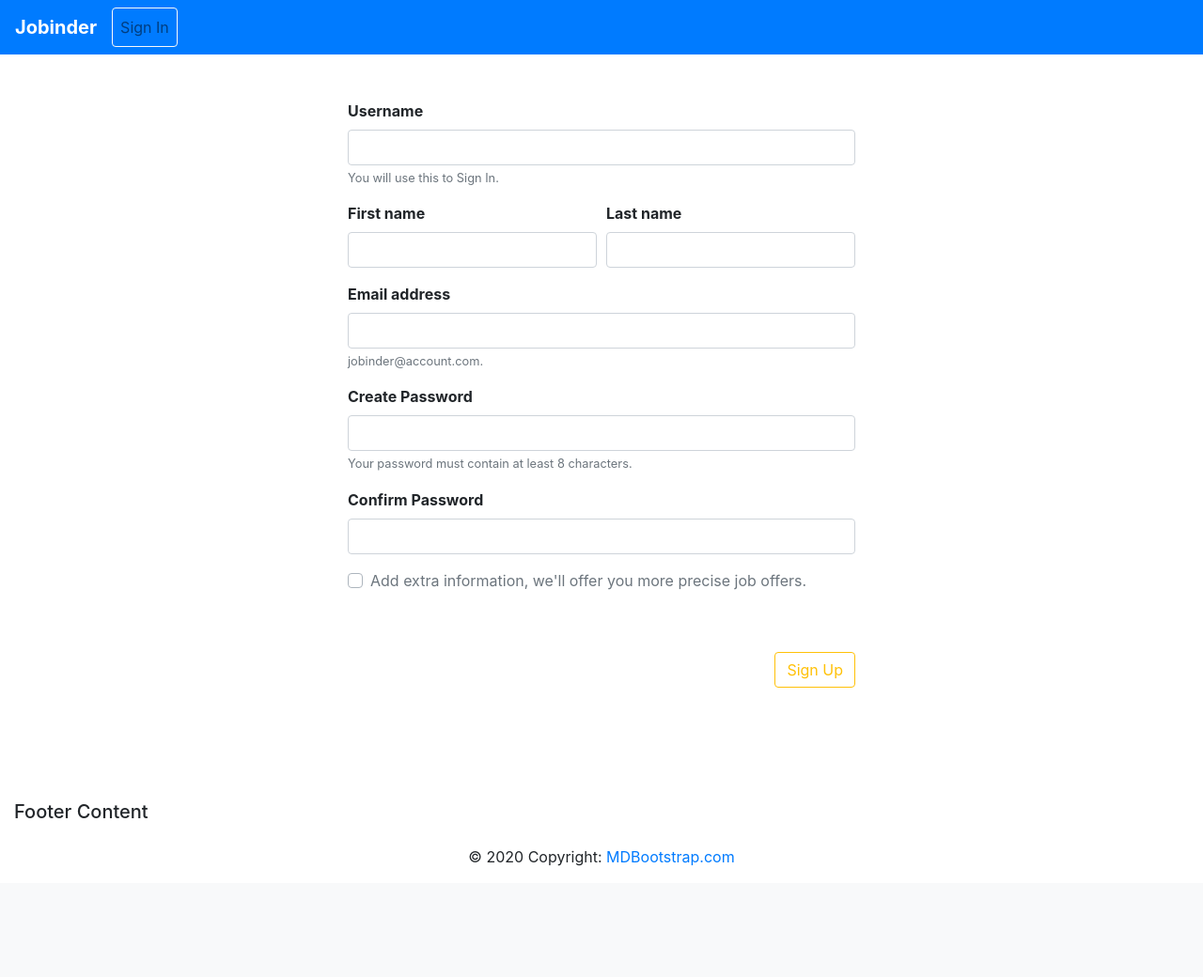
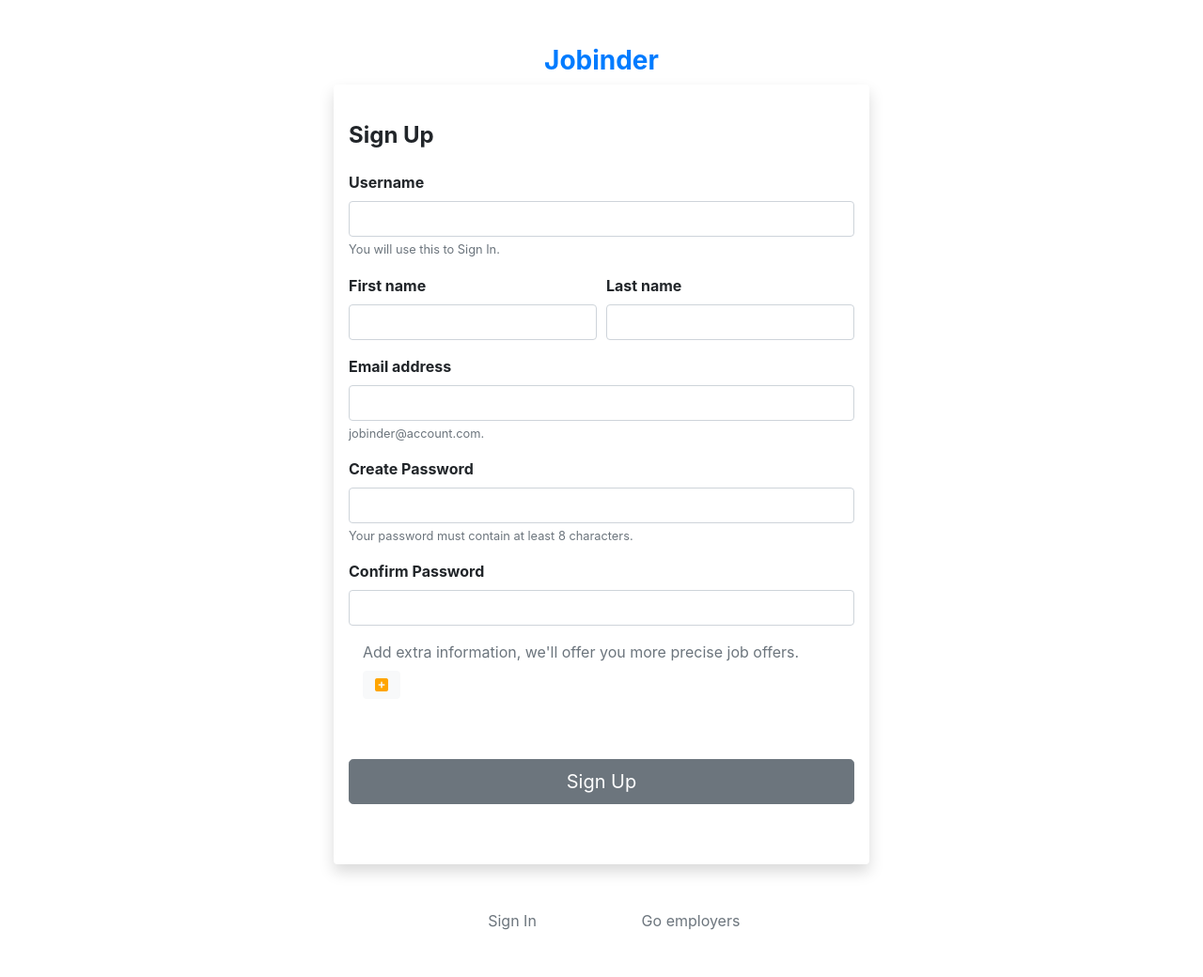
Before and after one commit to bilaluali/jobinder, a Django app: page /applicant/signup/ in a window 1280 px wide. Shown: the whole page at 94% size. Before the commit the page ends 922 px from the top, so only its background shows below. Run offline with Django 3.2, Linux system fonts and the light colour scheme; some libraries are stand-ins or nearby versions.

Commit message:
Styled index

```diff
--- a/jobinder/urls.py
+++ b/jobinder/urls.py
@@ -21,6 +21,7 @@ import jobsearcher
 
 
 urlpatterns = [
+
     path('', RedirectView.as_view(pattern_name='jobsearcher:index'), name='home'),
     path('admin/', admin.site.urls),
     path('jobsearcher/', include(('jobsearcher.urls', 'jobsearcher'),namespace='jobsearcher')),
--- a/jobsearcher/templates/base.html
+++ b/jobsearcher/templates/base.html
@@ -5,17 +5,14 @@
         <meta charset="utf-8">
         <link rel="stylesheet" href="https://stackpath.bootstrapcdn.com/bootstrap/4.4.1/css/bootstrap.min.css" integrity="sha384-Vkoo8x4CGsO3+Hhxv8T/Q5PaXtkKtu6ug5TOeNV6gBiFeWPGFN9MuhOf23Q9Ifjh" crossorigin="anonymous">
         <meta name="viewport" content="width=device-width, initial-scale=1, shrink-to-fit=no">
+        <script src="https://kit.fontawesome.com/ded69ccdc4.js" crossorigin="anonymous"></script>
     </head>
     <body>
-        <script src="https://code.jquery.com/jquery-3.4.1.slim.min.js" integrity="sha384-J6qa4849blE2+poT4WnyKhv5vZF5SrPo0iEjwBvKU7imGFAV0wwj1yYfoRSJoZ+n" crossorigin="anonymous"></script>
-        <script src="https://cdn.jsdelivr.net/npm/popper.js@1.16.0/dist/umd/popper.min.js" integrity="sha384-Q6E9RHvbIyZFJoft+2mJbHaEWldlvI9IOYy5n3zV9zzTtmI3UksdQRVvoxMfooAo" crossorigin="anonymous"></script>
-        <script src="https://stackpath.bootstrapcdn.com/bootstrap/4.4.1/js/bootstrap.min.js" integrity="sha384-wfSDF2E50Y2D1uUdj0O3uMBJnjuUD4Ih7YwaYd1iqfktj0Uod8GCExl3Og8ifwB6" crossorigin="anonymous"></script>
 
         {% block body_block %}
         {% endblock %}
 
-        <footer class="page-footer font-small blue pt-4">
-
+        <!--<footer class="page-footer font-small blue pt-4">
             <div class="container-fluid text-center text-md-left">
                 <div class="row">
                     <div class="col-md-6 mt-md-0 mt-3">
@@ -24,8 +21,13 @@
                 </div>
             </div>
             <div class="footer-copyright text-center py-3">© 2020 Copyright:
-                <a href="{% url 'home' %}"> MDBootstrap.com</a>
+                <a href="{% url 'home' %}"> Jobinder.com</a>
             </div>
         </footer>
+-->
+        <script src="https://code.jquery.com/jquery-3.4.1.slim.min.js" integrity="sha384-J6qa4849blE2+poT4WnyKhv5vZF5SrPo0iEjwBvKU7imGFAV0wwj1yYfoRSJoZ+n" crossorigin="anonymous"></script>
+        <script src="https://cdn.jsdelivr.net/npm/popper.js@1.16.0/dist/umd/popper.min.js" integrity="sha384-Q6E9RHvbIyZFJoft+2mJbHaEWldlvI9IOYy5n3zV9zzTtmI3UksdQRVvoxMfooAo" crossorigin="anonymous"></script>
+        <script src="https://stackpath.bootstrapcdn.com/bootstrap/4.4.1/js/bootstrap.min.js" integrity="sha384-wfSDF2E50Y2D1uUdj0O3uMBJnjuUD4Ih7YwaYd1iqfktj0Uod8GCExl3Og8ifwB6" crossorigin="anonymous"></script>
+
     </body>
 </html>
--- a/jobsearcher/templates/profile/profile_detail.html
+++ b/jobsearcher/templates/profile/company_profile.html
@@ -3,7 +3,7 @@
 
 {% block body_block %}
     <div>
-        <h1>Your Profile</h1>
+        <h1>Hi {{ company.email }}</h1>
         <a href="{% url 'sign_out' %}">Sign Out</a>
     </div>
 
--- a/jobsearcher/templates/sign/sign_up_applicant.html
+++ b/jobsearcher/templates/sign/sign_up_applicant.html
@@ -3,23 +3,23 @@
 
 {% block body_block %}
 
-    <nav class="navbar navbar-expand-lg navbar-light bg-primary">
-        <a class="navbar-brand text-white font-weight-bold" href="{% url 'home' %}">Jobinder</a>
+    <div class="container my-5">
 
-        <button class="navbar-toggler" type="button" data-toggle="collapse" data-target="#navbarNavAltMarkup" aria-controls="navbarNavAltMarkup" aria-expanded="false" aria-label="Toggle navigation">
-            <span class="navbar-toggler-icon"></span>
-        </button>
-
-        <div class="collapse navbar-collapse" id="navbarNavAltMarkup">
-            <div class="navbar-nav">
-                <a class="nav-item nav-link btn btn-outline-light" href="{% url 'sign_in' %}">Sign In</a>
+        <div class="row">
+            <div class="col-sm-12">
+                <h3 class="text-center text-primary font-weight-bold">
+                    <a style="text-decoration:none" href="{% url 'home' %}">Jobinder</a>
+                </h3>
             </div>
         </div>
-    </nav>
 
-    <div class="container my-5">
         <div class="row justify-content-center">
-            <div class="col-sm-6">
+            <div class="col-sm-6 shadow p-3 bg-white rounded">
+
+                <div class="my-4" id="signup_text">
+                    <h4 class="font-weight-bold">Sign Up</h4>
+                </div>
+
                 <form method="post">
 
                     <div class="form-group" id="username">
@@ -56,13 +56,12 @@
                         <input name="password2" type="password" class="form-control" id="passwd2">
                     </div>
 
-                    <div class="d-flex mb-3">
-                        <div class="custom-control custom-checkbox">
-                            <input type="checkbox" class="custom-control-input" id="extra_info" onclick="displayExtraInfo()">
-                            <label class="custom-control-label text-muted" for="extra_info">
-                                Add extra information, we'll offer you more precise job offers.
-                            </label>
-                        </div>
+                    <div class="col-12 mb-3">
+                        <label class=" text-muted" for="extra_info">
+                            Add extra information, we'll offer you more precise job offers.
+                        </label>
+                        <input type="button"  id="extra_info" onclick="displayExtraInfo()"
+                               style="color: orange;" class="fa btn btn-light" value="&#xf0fe">
                     </div>
 
                     <div class="form-group" id="phone" style="display:none">
@@ -92,6 +91,11 @@
                         </small>
                     </div>
 
+                    <div class="d-flex my-5">
+                        <input type="submit" class="btn btn-secondary btn-lg btn-block" value="Sign Up"/>
+                    </div>
+
+
                     {% if form.username.errors %}
                         {% for error in form.username.errors %}
                             <p>{{ error|escape }}</p>
@@ -113,12 +117,17 @@
                         {% endfor %}
                     {% endif %}
 
-                    <div class="d-flex my-5 justify-content-end">
-                        <input type="submit" class="btn btn-outline-warning" value="Sign Up"/>
-                    </div>
-
                     {% csrf_token %}
                 </form>
+            </div>
+        </div>
+
+        <div class="row justify-content-center my-5">
+            <div class="col-sm-2 text-center">
+                <a href="{% url 'sign_in' %}" class="text-muted">Sign In</a>
+            </div>
+            <div class="col-sm-2 text-center">
+                <a href="{% url 'sign_up_company' %}" class="text-muted">Go employers</a>
             </div>
         </div>
 
@@ -126,23 +135,26 @@
         <script type="text/javascript">
 
             function displayExtraInfo() {
-                var button = document.getElementById("extra_info");
                 var phone_field = document.getElementById("phone");
                 var city_field = document.getElementById("city");
                 var zip_field = document.getElementById("zip");
                 var desc_field = document.getElementById("description");
 
-                // If the checkbox is checked, display extra fields.
-                if (button.checked == true) {
+                if (phone_field.style.display == "block" &&
+                    city_field.style.display == "block" &&
+                    zip_field.style.display == "block" &&
+                    desc_field.style.display == "block")
+                {
+                    phone_field.style.display = "none";
+                    city_field.style.display = "none";
+                    zip_field.style.display = "none";
+                    desc_field.style.display = "none";
+                }
+                else {
                     phone_field.style.display = "block";
                     city_field.style.display = "block";
                     zip_field.style.display = "block";
                     desc_field.style.display = "block";
-                } else {
-                    phone_field.style.display = "none";
-                    city_field.style.display = "none";
-                    zip_field.style.display = "none";
-                    desc_field.style.display = "none";
                 }
             }
         </script>
--- a/jobsearcher/urls/home.py
+++ b/jobsearcher/urls/home.py
@@ -10,6 +10,6 @@ urlpatterns = [
 
     # Index Page: /jobsearcher
     path('', views.index, name='index'),
-    path('profile/', TemplateView.as_view(template_name='profile/profile_detail.html'), name='company_profile'),
+    path('company/profile/', views.company_profile, name='company_profile'),
 
 ]
--- a/jobsearcher/views.py
+++ b/jobsearcher/views.py
@@ -3,12 +3,14 @@ from django.contrib.auth.decorators import login_required
 from django.contrib.auth.forms import AuthenticationForm
 from django.contrib.auth import login as do_login
 from django.contrib.auth import logout as do_logout
-from django.shortcuts import render, redirect
+from django.db.models import Q
+from django.shortcuts import render, redirect, get_object_or_404
 
 # Create your views here.
 from django.urls import reverse
 
 from jobsearcher.forms import CompanyForm, ApplicantForm
+from jobsearcher.models import Company
 
 
 def index(request):
@@ -36,7 +38,7 @@ def sign_in(request):
 
             if user is not None:
                 do_login(request, user)
-                return redirect(reverse('jobsearcher:company_profile'))
+                return redirect(reverse('home'))
     else:
         form = AuthenticationForm()
 
@@ -90,4 +92,6 @@ def sign_out(request):
 
 @login_required(login_url='/signin/')
 def company_profile(request):
-    pass
+    company = get_object_or_404(Company, Q(id=request.user.id))
+    context = {'company': company}
+    return render(request, 'profile/company_profile.html', context)
```
Also changed, not shown: jobsearcher/templates/index.html (+45 -5 lines), jobsearcher/templates/sign/sign_in.html (+28 -5 lines), jobsearcher/templates/sign/sign_up_company.html (+40 -30 lines), db.sqlite3.
